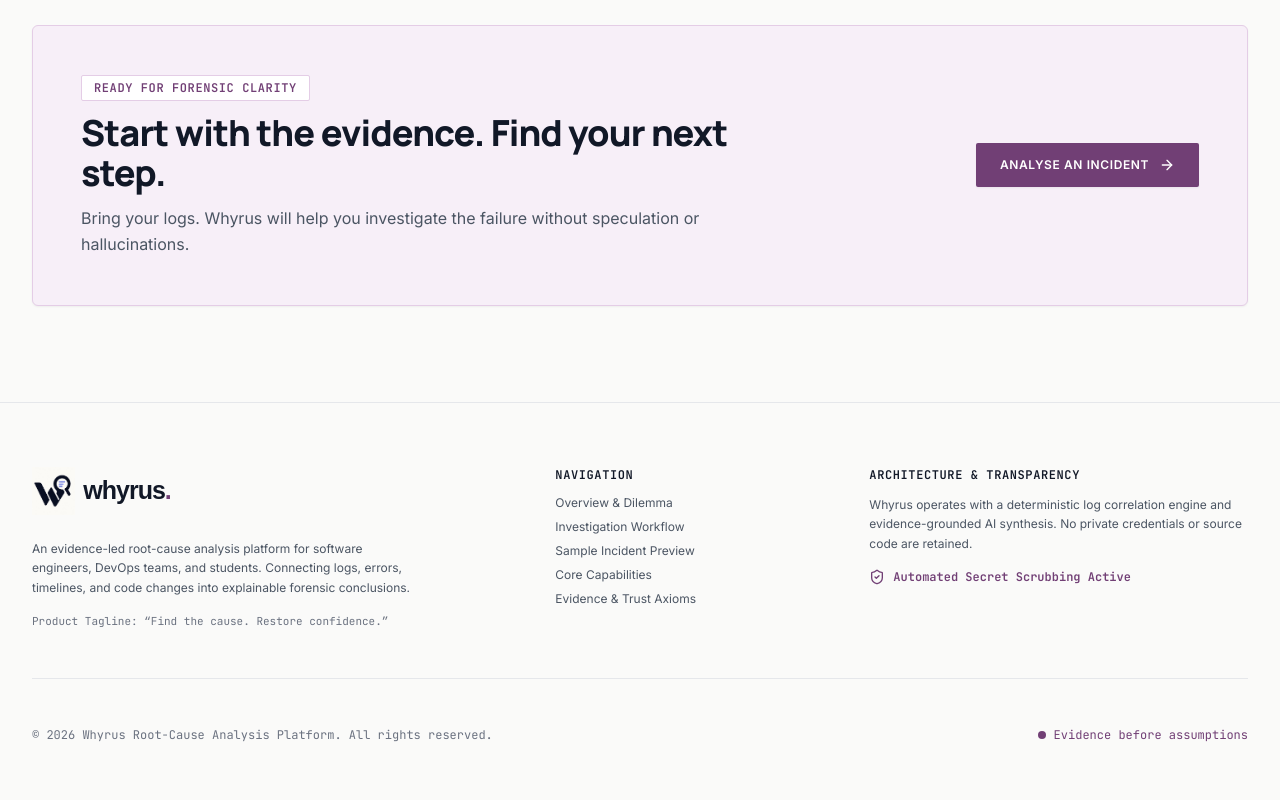
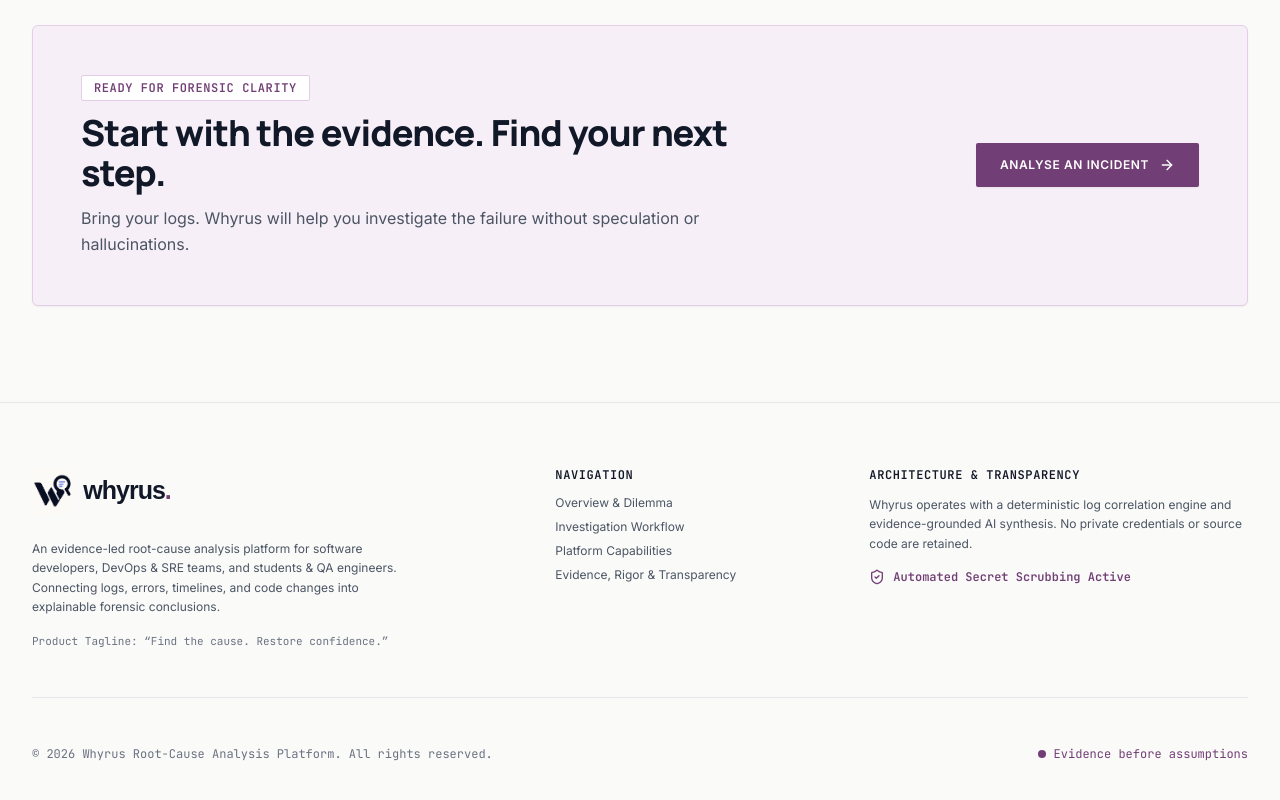
Before and after one commit to bhavya-cse/whyrus, a React (Vite) app in the folder frontend/: page / in a window 1280 px wide. Shown: the part 6068-6868 px from the top of the page. Built offline with nearby package versions, Linux system fonts and the light colour scheme; no server answers.

Commit message:
refactor: streamline landing page navigation

```diff
--- a/frontend/src/App.jsx
+++ b/frontend/src/App.jsx
@@ -74,7 +74,7 @@
       <Navbar
         currentView={currentView}
         setCurrentView={setCurrentView}
-        onOpenDemo={() => handleNavigateSection('#sample')}
+        onOpenDemo={() => handleNavigateSection('#workflow')}
         theme={theme}
         onToggleTheme={toggleTheme}
       />
--- a/frontend/src/components/Footer.jsx
+++ b/frontend/src/components/Footer.jsx
@@ -79,8 +79,8 @@
               style={{ color: 'var(--text-secondary)' }}
             >
               An evidence-led root-cause analysis platform for software
-              engineers, DevOps teams, and students. Connecting logs, errors,
-              timelines, and code changes into explainable forensic conclusions.
+              developers, DevOps &amp; SRE teams, and students &amp; QA engineers.
+              Connecting logs, errors, timelines, and code changes into explainable forensic conclusions.
             </p>
 
             <div
@@ -139,22 +139,6 @@
               <li>
                 <button
                   type="button"
-                  onClick={() => onNavigateSection('#sample')}
-                  className="transition-colors hover:underline"
-                  onMouseEnter={(event) => {
-                    event.currentTarget.style.color = 'var(--accent-color)';
-                  }}
-                  onMouseLeave={(event) => {
-                    event.currentTarget.style.color = '';
-                  }}
-                >
-                  Sample Incident Preview
-                </button>
-              </li>
-
-              <li>
-                <button
-                  type="button"
                   onClick={() => onNavigateSection('#capabilities')}
                   className="transition-colors hover:underline"
                   onMouseEnter={(event) => {
@@ -164,7 +148,7 @@
                     event.currentTarget.style.color = '';
                   }}
                 >
-                  Core Capabilities
+                  Platform Capabilities
                 </button>
               </li>
 
@@ -180,7 +164,7 @@
                     event.currentTarget.style.color = '';
                   }}
                 >
-                  Evidence &amp; Trust Axioms
+                  Evidence, Rigor &amp; Transparency
                 </button>
               </li>
             </ul>
```
